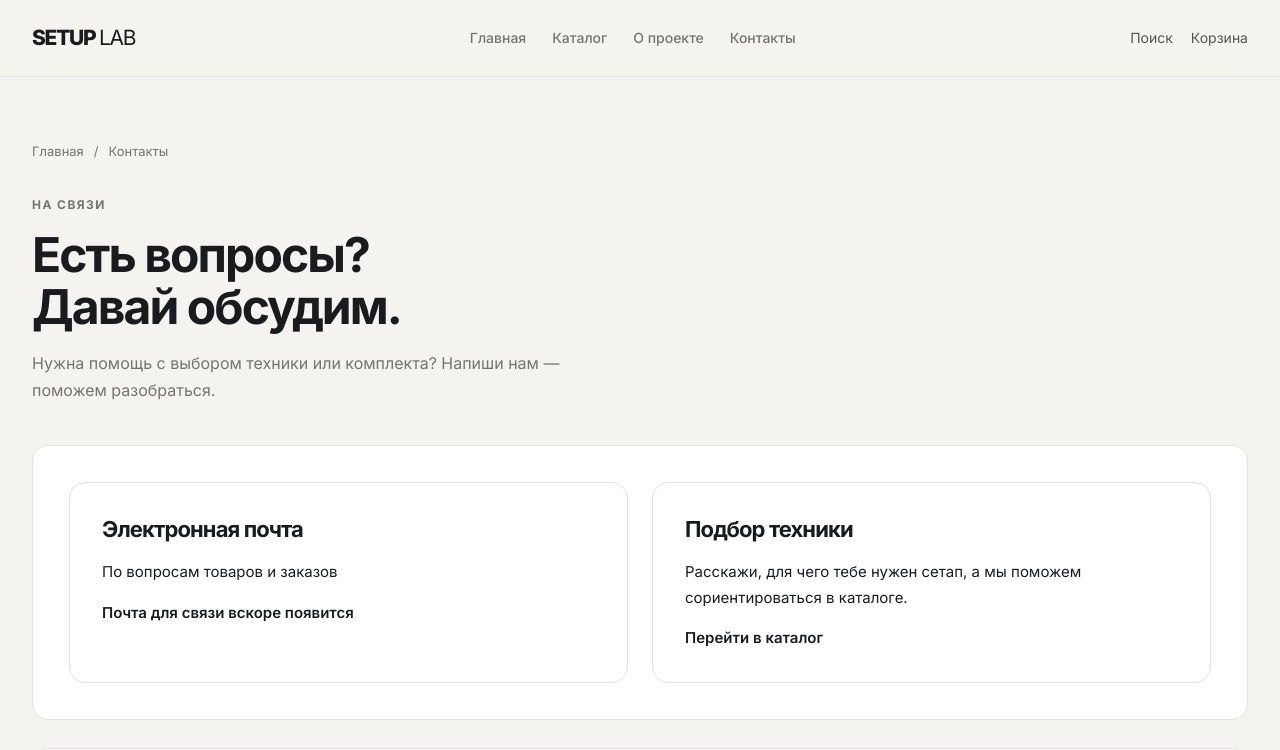
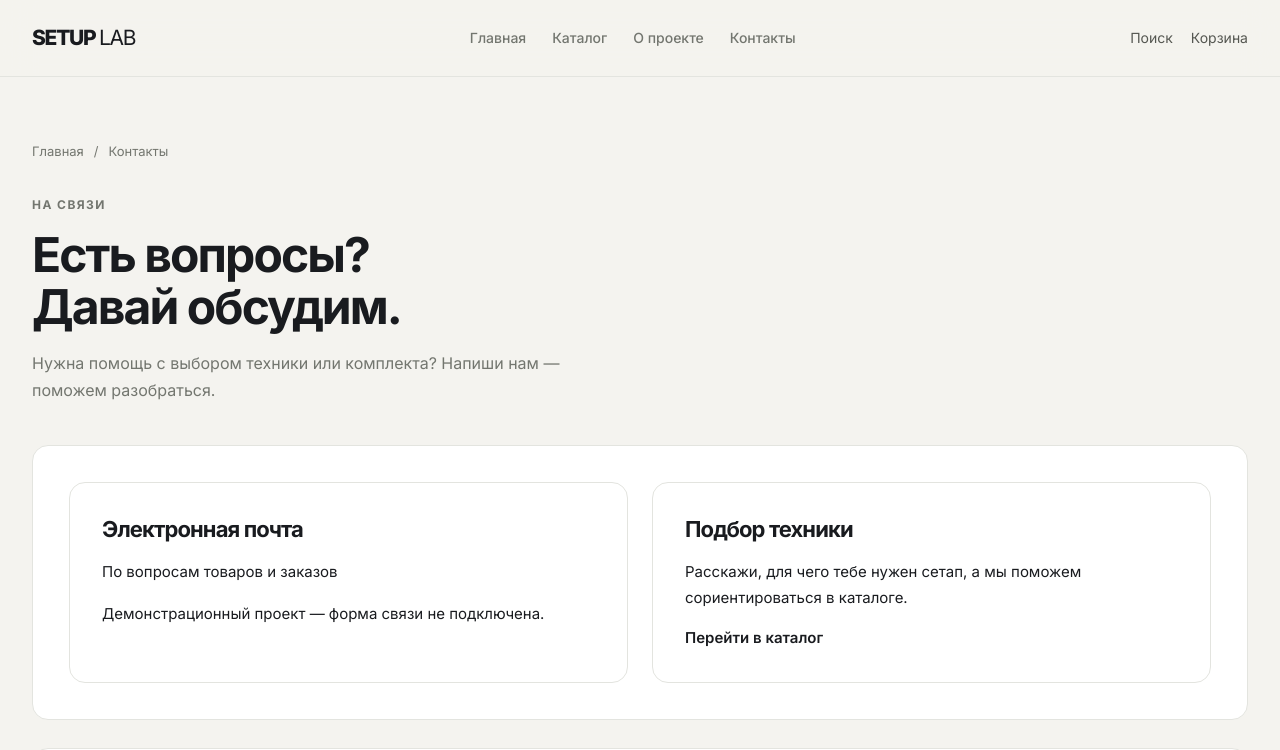
Before and after one commit to Needyy-web/setup-lab, a React (Vite) app: page /contacts.html in a window 1280 px wide. Shown: the top 750 px of the page. Built offline with nearby package versions, Linux system fonts and the light colour scheme; no server answers.

Commit message:
Remove placeholder contact email from demo storefront

```diff
--- a/src/components/Contacts.tsx
+++ b/src/components/Contacts.tsx
@@ -28,9 +28,9 @@ export default function Contacts() {
                     <p>
                         По вопросам товаров и заказов
                     </p>
-                    <a href="mailto:hello@setup-lab.example">
-                        Почта для связи вскоре появится
-                    </a>
+                    <p className="contacts-page__contact-note">
+                        Демонстрационный проект — форма связи не подключена.
+                    </p>
                 </article>
 
                 <article>
```
